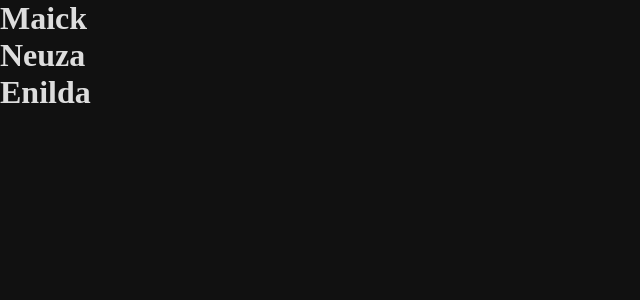
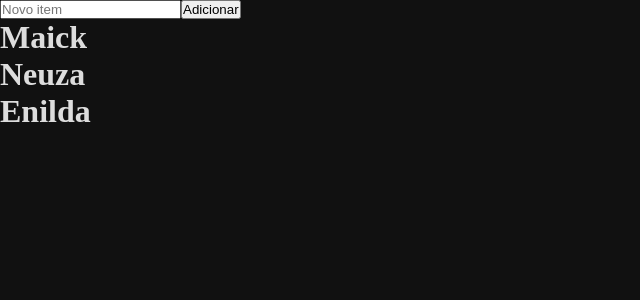
Before and after one commit to NearMaick/reactjs-with-tests, a React (Vite) app: page / in a window 1280 px wide. Shown: the top 300 px of the page, without its empty margins (0-640 px from the left). Built offline with nearby package versions, Linux system fonts and the light colour scheme.

Commit message:
test: test add item to list

```diff
--- a/package.json
+++ b/package.json
@@ -7,8 +7,7 @@
     "dev": "vite",
     "build": "tsc && vite build",
     "preview": "vite preview",
-    "test": "vitest",
-    "coverage": "vitest run --coverage"
+    "test": "vitest"
   },
   "dependencies": {
     "react": "^18.2.0",
--- a/src/components/List.tsx
+++ b/src/components/List.tsx
@@ -1,11 +1,28 @@
+import { useState } from "react";
+
 interface ListProps {
   initialItems: string[];
 }
 
 export function List({ initialItems }: ListProps) {
+  const [newItem, setNewItem] = useState("");
+  const [list, setList] = useState(initialItems);
+
+  function addToList() {
+    setTimeout(() => {
+      setList((state) => [...state, newItem]);
+    }, 500);
+  }
+
   return (
     <div>
-      {initialItems.map((item) => (
+      <input
+        placeholder='Novo item'
+        value={newItem}
+        onChange={(e) => setNewItem(e.target.value)}
+      />
+      <button onClick={addToList}>Adicionar</button>
+      {list.map((item) => (
         <h1 key={item}>{item}</h1>
       ))}
     </div>
```
Also changed, not shown: 2 other files (tests, documents, lock files or other folders).
